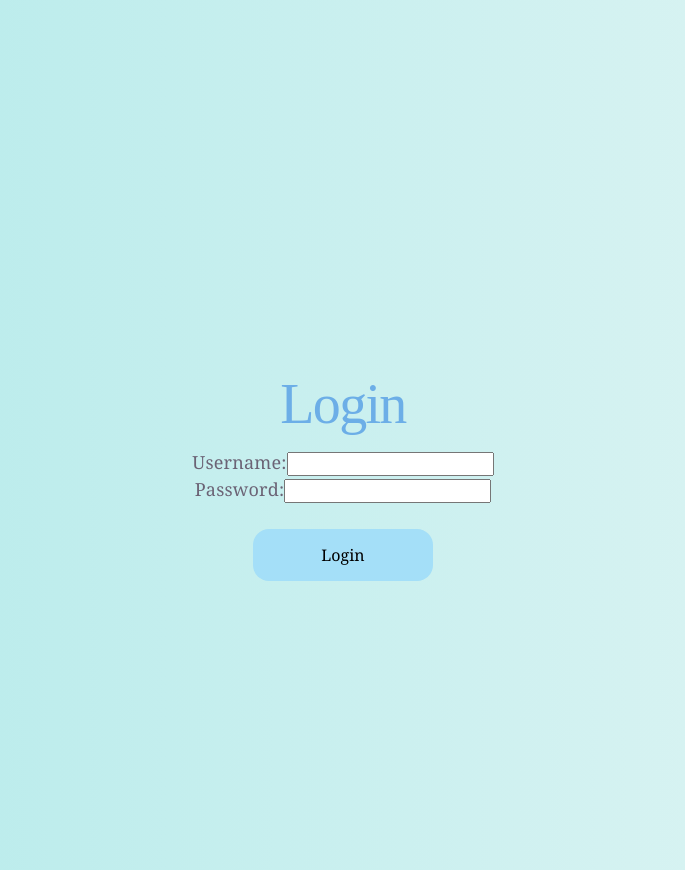
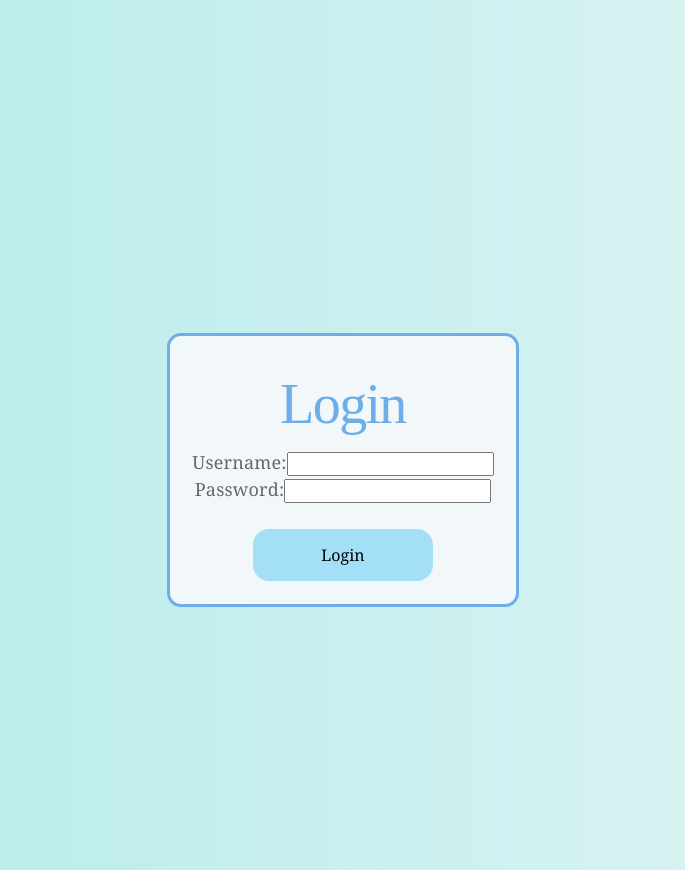
Before and after one commit to shane-thoma/intern-buddy, a React app in the folder frontend/: page /Login in a window 1280 px wide. Shown: the whole page, without its empty margins (297-982 px from the left). Built offline with nearby package versions, Linux system fonts and the light colour scheme; the HTML template or start-up script is replaced by a standard one.

Commit message:
Fixed class name.

```diff
--- a/frontend/src/Login.jsx
+++ b/frontend/src/Login.jsx
@@ -20,7 +20,7 @@ function Login() {
 
     return (
         <div className="login-form-container">
-            <form className="lsgin-form">
+            <form className="login-form">
                 <h1 className="login-title"> Login </h1>
                 <label className="login-form-label">Username:
                     <input
```
